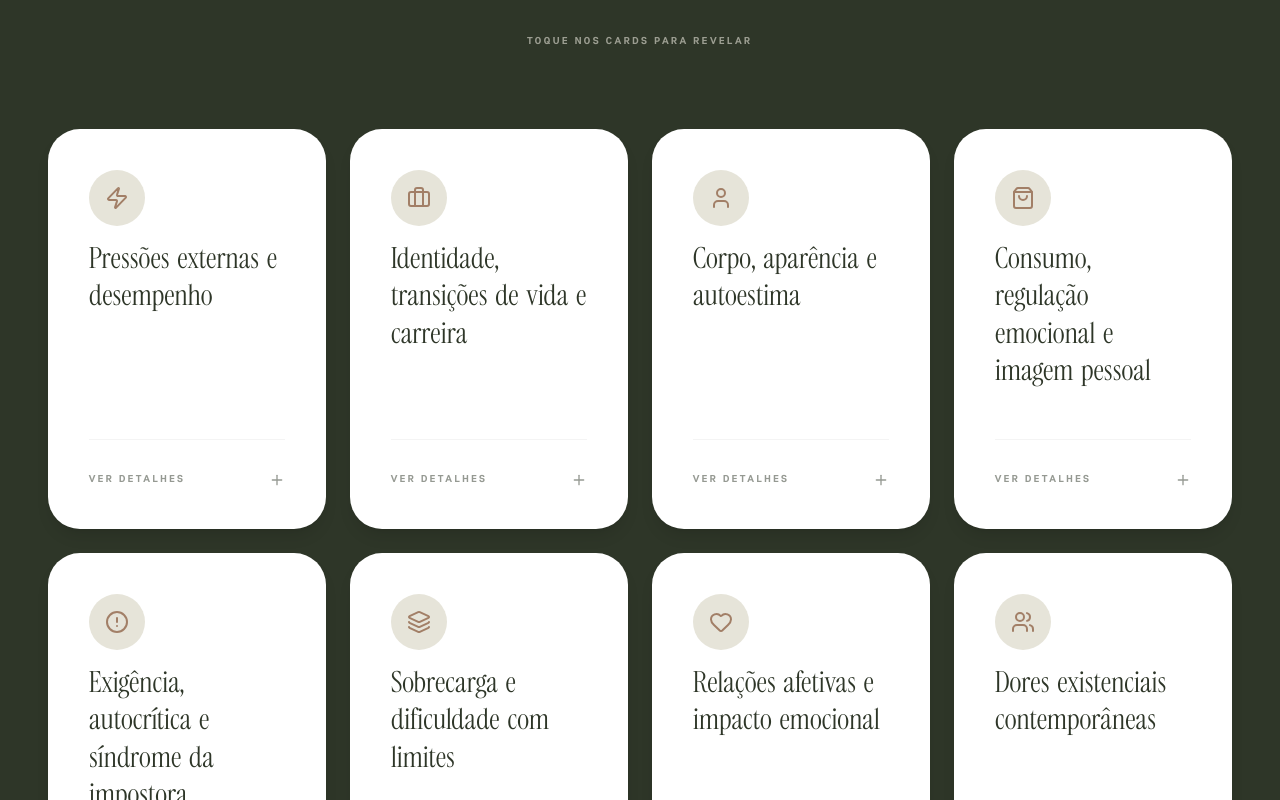
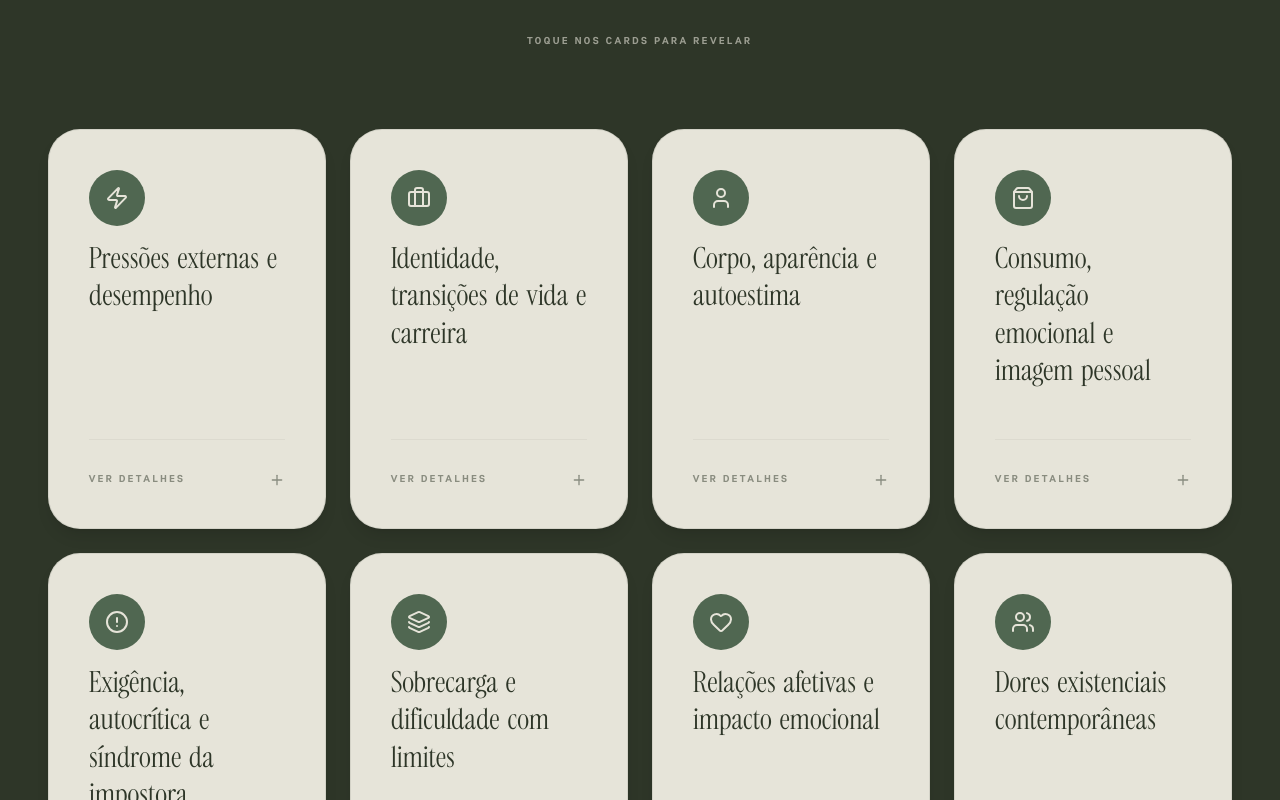
Before and after one commit to gmmdevbr/debora-blaso, a React (Vite) app: page / in a window 1280 px wide. Shown: the part 2340-3140 px from the top of the page. Built offline with nearby package versions, Linux system fonts and the light colour scheme.

Commit message:
feat: cards verdes

```diff
--- a/src/components/Motivos.tsx
+++ b/src/components/Motivos.tsx
@@ -92,9 +92,9 @@ function FlipCard({ card }: { card: CardData }) {
       aria-label={`Card: ${card.title} - Click to flip`}
     >
       <div className="flip-card-inner">
-        <div className="flip-card-front bg-white text-monstera border border-white/10 p-10 flex flex-col justify-between shadow-lg">
-          <div className="w-14 h-14 bg-summer-sand rounded-full flex items-center justify-center mb-4">
-            <Icon className="w-6 h-6 text-walnut" />
+        <div className="flip-card-front bg-summer-sand text-monstera border border-monstera/10 p-10 flex flex-col justify-between shadow-lg">
+          <div className="w-14 h-14 bg-lambs-ear rounded-full flex items-center justify-center mb-4">
+            <Icon className="w-6 h-6 text-summer-sand" />
           </div>
           <h3 className="font-display text-3xl leading-tight">
             {card.title.split('&').map((part, i, arr) =>
@@ -114,10 +114,17 @@ function FlipCard({ card }: { card: CardData }) {
             <Plus className="w-4 h-4" />
           </div>
         </div>
-        <div className="flip-card-back bg-walnut text-white p-10 flex flex-col justify-center">
-          <p className="text-sm leading-relaxed font-sans text-left">
-            {card.backText}
-          </p>
+        <div className="flip-card-back bg-lambs-ear text-white p-10 flex flex-col justify-start">
+          <ul className="space-y-3">
+            {card.backText.split('. ').filter(text => text.trim()).map((point, idx) => (
+              <li key={idx} className="flex gap-3 items-start">
+                <span className="text-ginkgo mt-1 shrink-0">•</span>
+                <span className="text-sm leading-relaxed font-sans text-left">
+                  {point.trim()}{point.endsWith('.') ? '' : '.'}
+                </span>
+              </li>
+            ))}
+          </ul>
         </div>
       </div>
     </div>
```
